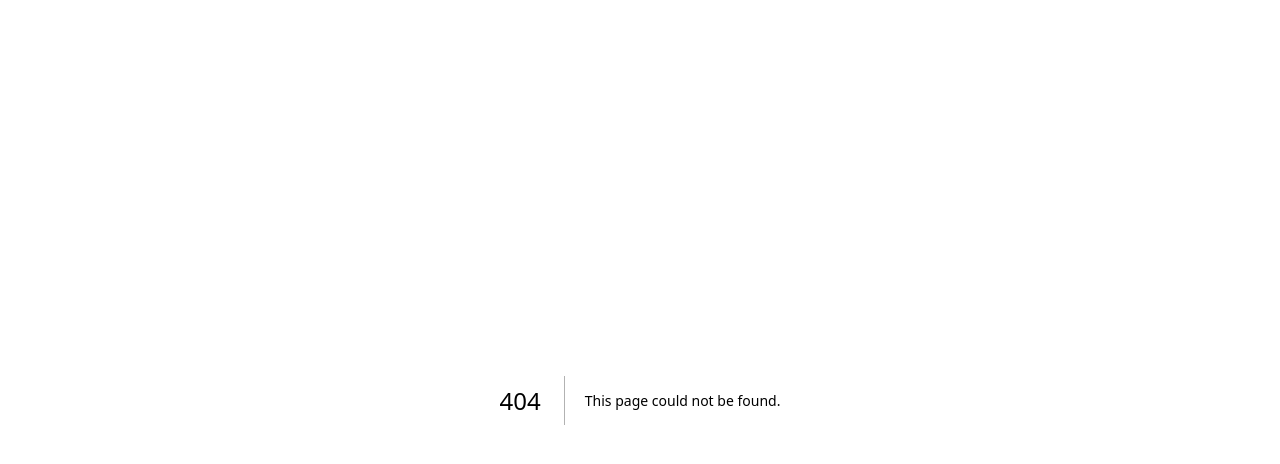
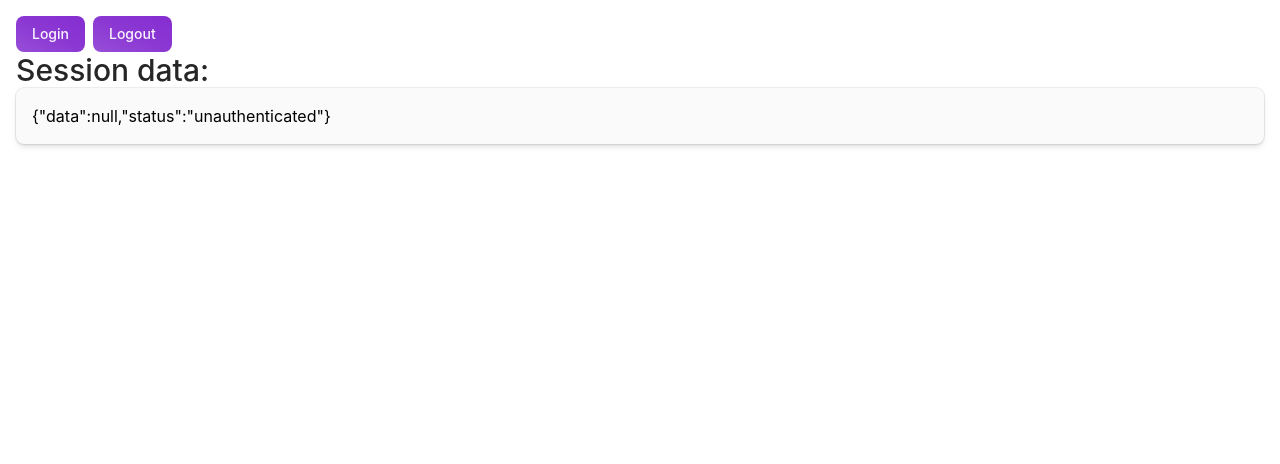
Before and after one commit to anteqkois/code-night-3, a Next.js app: page /login in a window 1280 px wide. Before the commit this address had no page. Shown: the top 464 px of the page. Built offline with nearby package versions, Linux system fonts and the light colour scheme; no server answers.

Commit message:
feat(auth): add next auth and implement login path with credentials

```diff
--- a/app/database/page.jsx
+++ b/app/database/page.jsx
@@ -1,4 +1,4 @@
-import { Card } from '@/components/utils';
+import { Button, Card } from '@/components/utils';
 import { prisma } from '@/lib/prisma';
 
 export default async function Page() {
@@ -6,6 +6,7 @@ export default async function Page() {
 
   return (
     <main>
+      <Button>Add user</Button>
       <Card>{JSON.stringify(data)}</Card>
     </main>
   );
--- a/app/globals.css
+++ b/app/globals.css
@@ -2,6 +2,7 @@
 @tailwind components;
 @tailwind utilities;
 
+@layer base {
   html,
   body {
     padding: 0;
@@ -22,3 +23,62 @@ main {
   * {
     box-sizing: border-box;
   }
+  h1,
+  h2,
+  h3,
+  h4,
+  h5,
+  h6 {
+    @apply font-medium text-neutral-800 leading-relaxed;
+  }
+
+  p {
+    @apply font-normal text-neutral-800 text-sm lg:text-base;
+  }
+
+  h1 {
+    @apply text-4xl;
+  }
+
+  h2 {
+    @apply text-3xl;
+  }
+
+  h3 {
+    @apply text-2xl;
+  }
+
+  h4 {
+    @apply text-xl;
+  }
+
+  h5 {
+    @apply text-lg;
+  }
+
+  h6 {
+    @apply text-base;
+  }
+}
+
+@layer components {
+  .flex-center {
+    @apply flex justify-center items-center;
+  }
+  .position-center {
+    @apply absolute top-1/2 left-1/2 -translate-x-1/2 -translate-y-1/2;
+  }
+  .animate-action {
+    @apply transition-all duration-300 hover:cursor-pointer hover:scale-105;
+    /* @apply group-hover:transition-all group-hover:duration-200 group-hover:cursor-pointer group-hover:scale-105; */
+  }
+  .state-focus {
+    @apply focus:outline-none focus-visible:outline-none focus-visible:ring focus-visible:ring-purple-500 focus-visible:ring-opacity-75;
+  }
+  .icon {
+    @apply inline p-0.5 bg-neutral-200 stroke-neutral-600 w-6 rounded-full;
+  }
+  .icon-action {
+    @apply icon state-focus animate-action hover:stroke-neutral-800;
+  }
+}
--- a/app/layout.jsx
+++ b/app/layout.jsx
@@ -1,5 +1,6 @@
 'use client';
 import { QueryClient, QueryClientProvider } from '@tanstack/react-query';
+import { SessionProvider } from 'next-auth/react';
 import { Toaster } from 'react-hot-toast';
 import './globals.css';
 
@@ -12,6 +13,7 @@ export default function RootLayout({ children }) {
     <html lang="en">
       <head />
       <body>
+        <SessionProvider>
           <QueryClientProvider client={queryClient}>
             <Toaster
               position="top-center"
@@ -19,6 +21,7 @@ export default function RootLayout({ children }) {
             />
             {children}
           </QueryClientProvider>
+        </SessionProvider>
       </body>
     </html>
   );
--- /dev/null
+++ b/app/login/page.jsx
@@ -0,0 +1,35 @@
+'use client';
+import { signIn, signOut, useSession } from 'next-auth/react';
+
+import { Button, Card, ErrorMessage } from '@/components/utils';
+import { useSearchParams } from 'next/navigation';
+
+export default function Page() {
+  const session = useSession();
+  const error = useSearchParams().get('error');
+
+  return (
+    <main className="gap-2">
+      <div className="flex gap-2">
+        <Button
+          onClick={() => {
+            window.history.replaceState(null, '', '/login');
+            signIn('credentials', {
+              // callbackUrl: '/protected',
+              nick: 'anteqkois',
+              password: 'haslo123',
+            });
+          }}
+        >
+          Login
+        </Button>
+        <Button onClick={signOut}>Logout</Button>
+      </div>
+      {error === 'CredentialsSignin' && (
+        <ErrorMessage>Wrong nick or password</ErrorMessage>
+      )}
+      <h2>Session data:</h2>
+      <Card>{JSON.stringify(session)}</Card>
+    </main>
+  );
+}
--- /dev/null
+++ b/app/protected/page.jsx
@@ -0,0 +1,13 @@
+'use client';
+
+import { Button } from '@/components/utils';
+import toast from 'react-hot-toast';
+
+export default function Page() {
+  return (
+    <main className="flex gap-2">
+      <h2>It's protected page</h2>
+      <Button onClick={() => toast.success('Success message !')}>Logout</Button>
+    </main>
+  );
+}
--- /dev/null
+++ b/middleware.js
@@ -0,0 +1,3 @@
+export { default } from 'next-auth/middleware';
+
+export const config = { matcher: ['/protected'] };
--- a/package.json
+++ b/package.json
@@ -20,7 +20,9 @@
     "@prisma/client": "^4.7.1",
     "@tanstack/react-query": "^4.19.1",
     "axios": "^1.0.0",
+    "formik": "^2.2.9",
     "next": "13.0.6",
+    "next-auth": "^4.18.6",
     "react": "18.2.0",
     "react-dom": "18.2.0",
     "react-hot-toast": "^2.4.0"
--- /dev/null
+++ b/src/components/utils/ErrorMessage.jsx
@@ -0,0 +1,12 @@
+import { ExclamationCircleIcon } from '@heroicons/react/24/outline';
+
+export const ErrorMessage = ({ children, className }) => {
+  return (
+    <h6 className={`text-danger text-center flex-center ${className}`}>
+      <ExclamationCircleIcon className="icon bg-transparent stroke-danger-600 stroke-2" />
+      {children}
+    </h6>
+  );
+};
+
+export default ErrorMessage;
--- a/src/components/utils/index.js
+++ b/src/components/utils/index.js
@@ -1,4 +1,5 @@
 export { Button } from './Button';
 export { Card } from './Card';
+export { ErrorMessage } from './ErrorMessage';
 export { PageSpinner } from './PageSpinner';
 export { Spinner } from './Spinner';
```
Also changed, not shown: pages/api/auth/[...nextauth].js (added, +52 -0 lines), prisma/seed.js (+6 -3 lines), 2 other files (tests, documents, lock files or other folders). Lines whose indentation alone changed are shown as unchanged.
